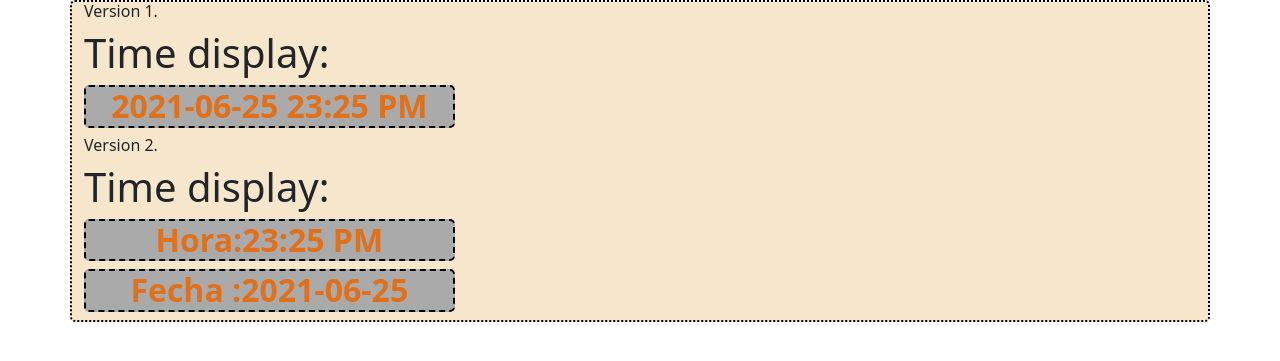
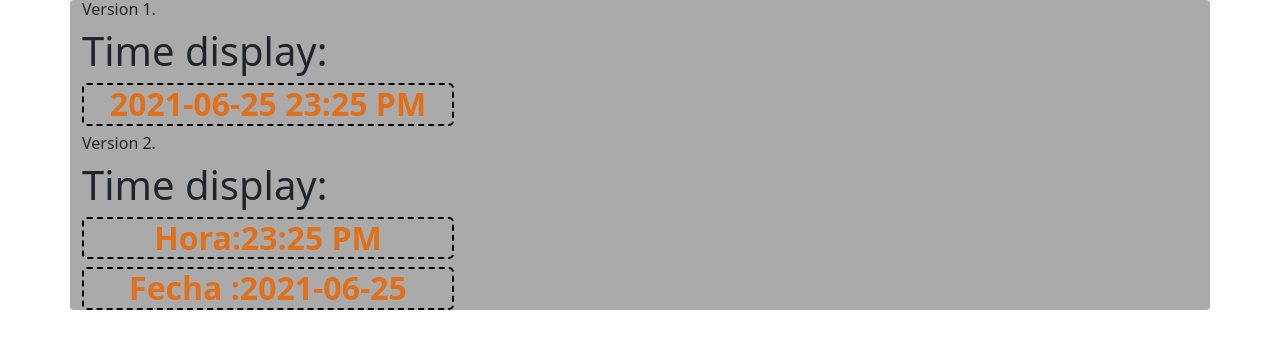
Before and after one commit to Olga-Soldado/time_display, a Django app: page /time_display in a window 1280 px wide. Shown: the top 361 px of the page. Run offline with Django 3.2, Linux system fonts and the light colour scheme.

Commit message:
modicando el template,y zona horaria

```diff
--- a/proyecto_tiempo/settings.py
+++ b/proyecto_tiempo/settings.py
@@ -21,7 +21,7 @@ BASE_DIR = Path(__file__).resolve().parent.parent
 # See https://docs.djangoproject.com/en/3.2/howto/deployment/checklist/
 
 # SECURITY WARNING: keep the secret key used in production secret!
-SECRET_KEY = 'django-insecure-3-zl11#s&p1t1439(mgoulfn=0asoqog=jr08^h^py!=28l7ni'
+SECRET_KEY = 'h.secret'
 
 # SECURITY WARNING: don't run with debug turned on in production!
 DEBUG = True
@@ -107,7 +107,7 @@ AUTH_PASSWORD_VALIDATORS = [
 
 LANGUAGE_CODE = 'en-us'
 
-TIME_ZONE = 'UTC'
+TIME_ZONE = 'UCT'
 
 USE_I18N = True
 
--- a/time_display/static/css/style.css
+++ b/time_display/static/css/style.css
@@ -1,3 +1,4 @@
+
 h2{
     background-color: #aaaaaa;
     border-radius: 5px;
@@ -8,10 +9,10 @@ h2{
     text-align: center;
 }
 
-#time{
+.time{
     border: 2px dotted  black;
     border-radius: 5px;
     background-color:#f6e6cb;
-    color:auto;
+    color:#04009A;
     height: auto;
 }
--- a/time_display/templates/index.html
+++ b/time_display/templates/index.html
@@ -5,20 +5,21 @@
     <meta http-equiv="X-UA-Compatible" content="IE=edge">
     <meta name="viewport" content="width=, initial-scale=1.0">
     <title>Visualizacion de tiempo.</title>
-    <link href="https://cdn.jsdelivr.net/npm/bootstrap@5.0.1/dist/css/bootstrap.min.css" rel="stylesheet" integrity="sha384-+0n0xVW2eSR5OomGNYDnhzAbDsOXxcvSN1TPprVMTNDbiYZCxYbOOl7+AMvyTG2x" crossorigin="anonymous">
+    <link href="https://cdn.jsdelivr.net/npm/bootstrap@5.0.2/dist/css/bootstrap.min.css" rel="stylesheet" integrity="sha384-EVSTQN3/azprG1Anm3QDgpJLIm9Nao0Yz1ztcQTwFspd3yD65VohhpuuCOmLASjC" crossorigin="anonymous">
+    <script src="https://cdn.jsdelivr.net/npm/bootstrap@5.0.2/dist/js/bootstrap.bundle.min.js" integrity="sha384-MrcW6ZMFYlzcLA8Nl+NtUVF0sA7MsXsP1UyJoMp4YLEuNSfAP+JcXn/tWtIaxVXM" crossorigin="anonymous"></script>
     {%load static%}
-    <link rel="stylesheet" href="{% static 'css/style.css' %}">
+    <link rel="stylesheet" href="{% static 'time_display/templates/css/style.css' %}">
 </head>
 <body>
-    <div class="container-sm" id="time">
-        <div class="col-4" >
+    <div class="container-sm" style="background-color: #aaaaaa;border-radius: 4px;">
+        <div class="col-4 " >
             <h6>Version 1.</h6>
             <h1 >Time display:</h1>
-            <h2 >{{ time }}</h2>
+            <h2 style="color: #e1701a ;">{{ time }}</h2>
             <h6>Version 2.</h6>
             <h1 >Time display:</h1>
-            <h2>Hora:{{ Hora }}</h2>
-            <h2 >Fecha :{{Fecha}}</h2>
+            <h2 style="color: #e1701a;">Hora:{{ Hora }}</h2>
+            <h2 style="color: #e1701a;">Fecha :{{Fecha}}</h2>
 
         </div>
     </div>
--- a/time_display/views.py
+++ b/time_display/views.py
@@ -1,14 +1,14 @@
 
 from django.shortcuts import render,redirect
-from time import gmtime, strftime
+from time import gmtime, strftime,localtime
 
 def index(request):
     return redirect('/time_display')
 
 def time_display(request):
     context = {
-        "time": strftime("%Y-%m-%d %H:%M %p", gmtime()),
-        "Hora": strftime("%H:%M %p", gmtime()),
+        "time": strftime("%Y-%m-%d %H:%M %p ", localtime()),
+        "Hora": strftime("%H:%M %p", localtime()),
         "Fecha": strftime("%Y-%m-%d" ,gmtime())
     }
     return render(request,'index.html', context)
```
Also changed, not shown: db.sqlite3.
